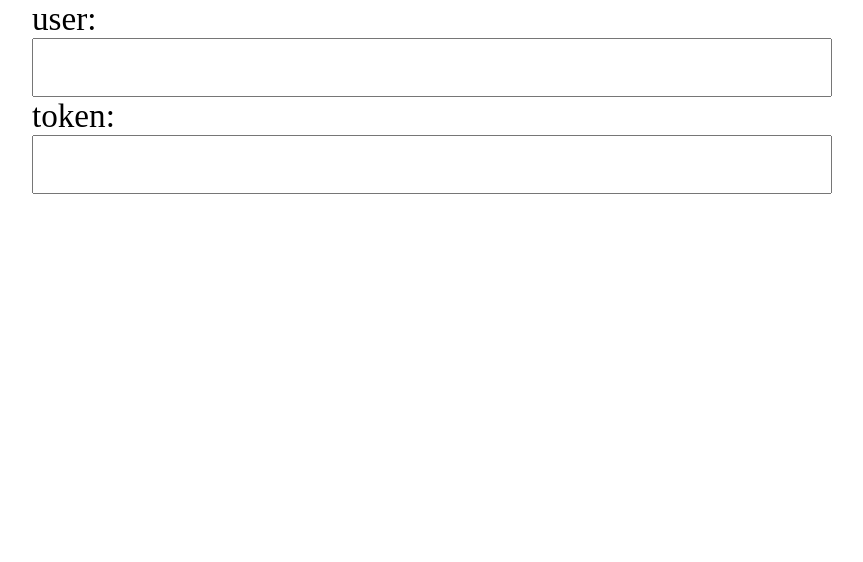
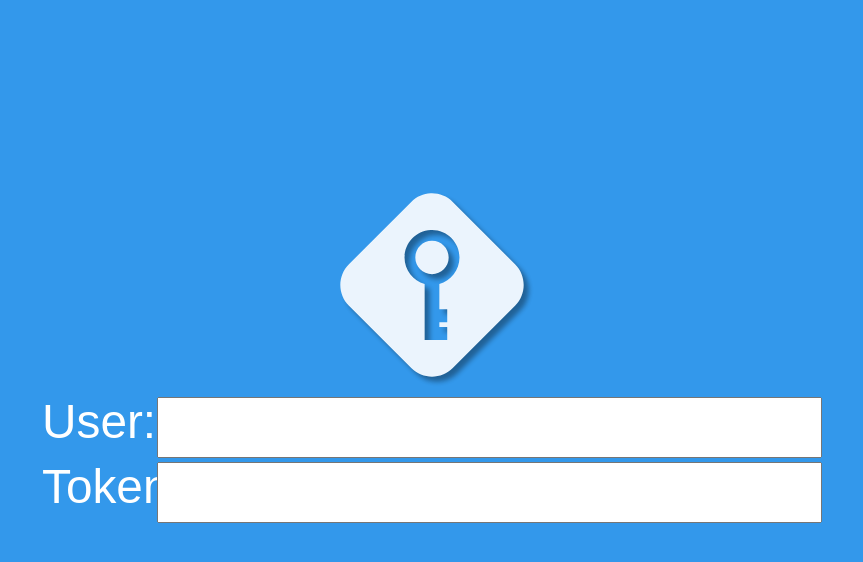
Before and after one commit to fiatjaf/lesspass-remotestorage, a browser extension: page options.html in a window 1280 px wide. Shown: the whole page, without its empty margins (208-1071 px from the left). Drawn offline with Linux system fonts and the light colour scheme; files that its build step writes are made by us from their sources.

Commit message:
some styles in the options page.

```diff
--- a/options.html
+++ b/options.html
@@ -5,24 +5,61 @@
 * {
   font-size: 120%;
   box-sizing: border-box;
+  font-family: Ubuntu, Arial, sans-serif;
 }
 body {
   margin: auto;
   width: 800px;
   max-width: 97%;
+  background-color: #3398EB;
 }
-header {
-  text-align: center;
+
+#main {
+  display: flex;
+  align-items: center;
+  width: 100%;
+  height: 100vh;
 }
-input {
-  width: 100%;
-  padding: 5px;
-}
+  #main > * {
+    flex: auto;
+    margin: 8px;
+    display: flex;
+    flex-direction: column;
+  }
+    #main img {
+      display: block;
+      width: 220px;
+      margin: -100px auto 0;
+    }
+    #main label {
+      flex: auto;
+      margin: 2px;
+      display: flex;
+      justify-content: space-between;
+      color: white;
+    }
+      #main label span {
+        flex-shrink: 2;
+        min-width: 110px;
+        line-height: 50px;
+      }
+      #main label input {
+        flex-grow: 2;
+      }
+  #main input {
+    margin-left: 5px;
+    width: 100%;
+  }
 </style>
 
 <div id="main">
-  <label>user: <input name="user"></label>
-  <label>token: <input name="token"></label>
+  <div>
+    <div>
+      <img src=icon-white.svg>
+    </div>
+    <label><span>User: </span><input name="user"></label>
+    <label><span>Token: </span><input name="token"></label>
+  </div>
 </div>
 
 <script src=dist/options.js></script>
```
